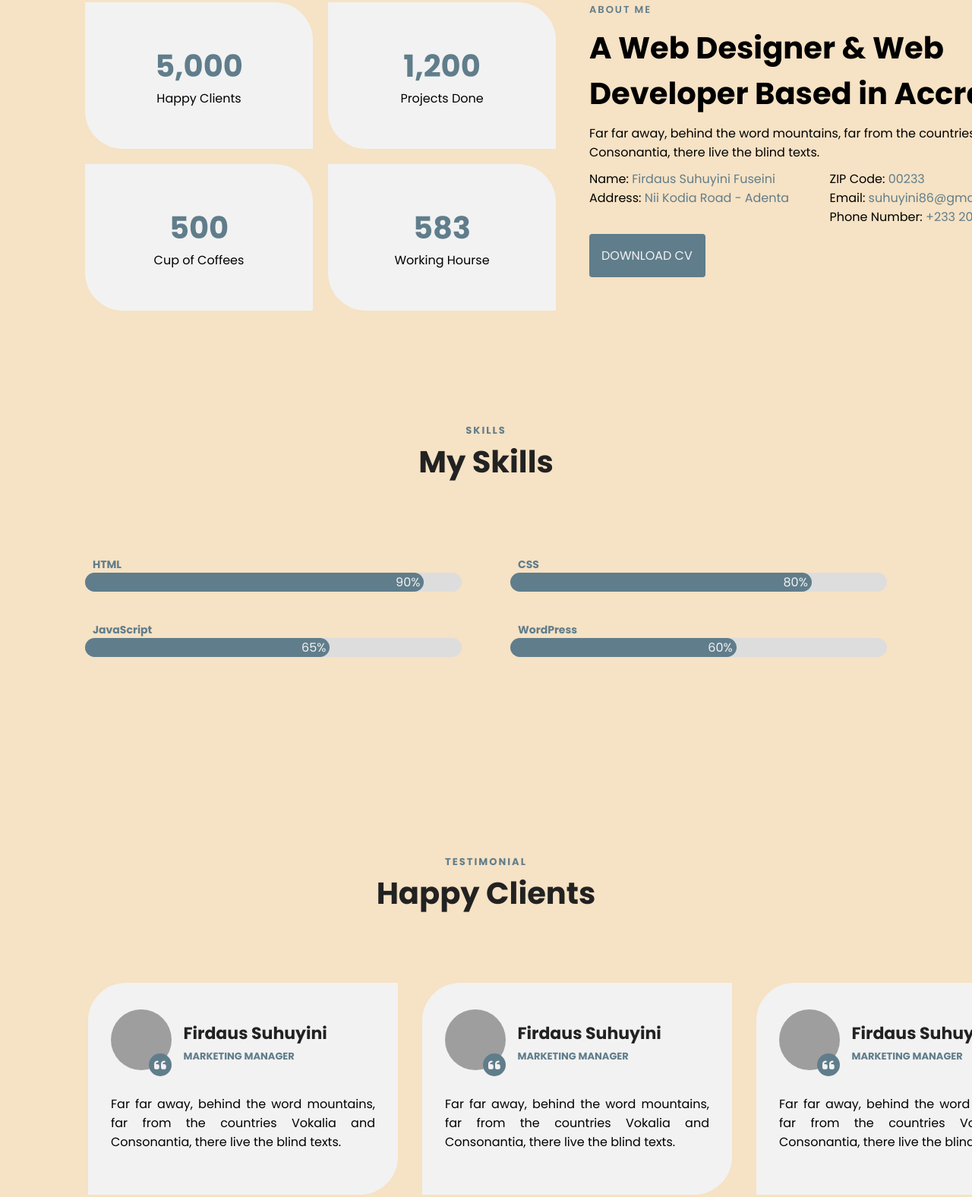
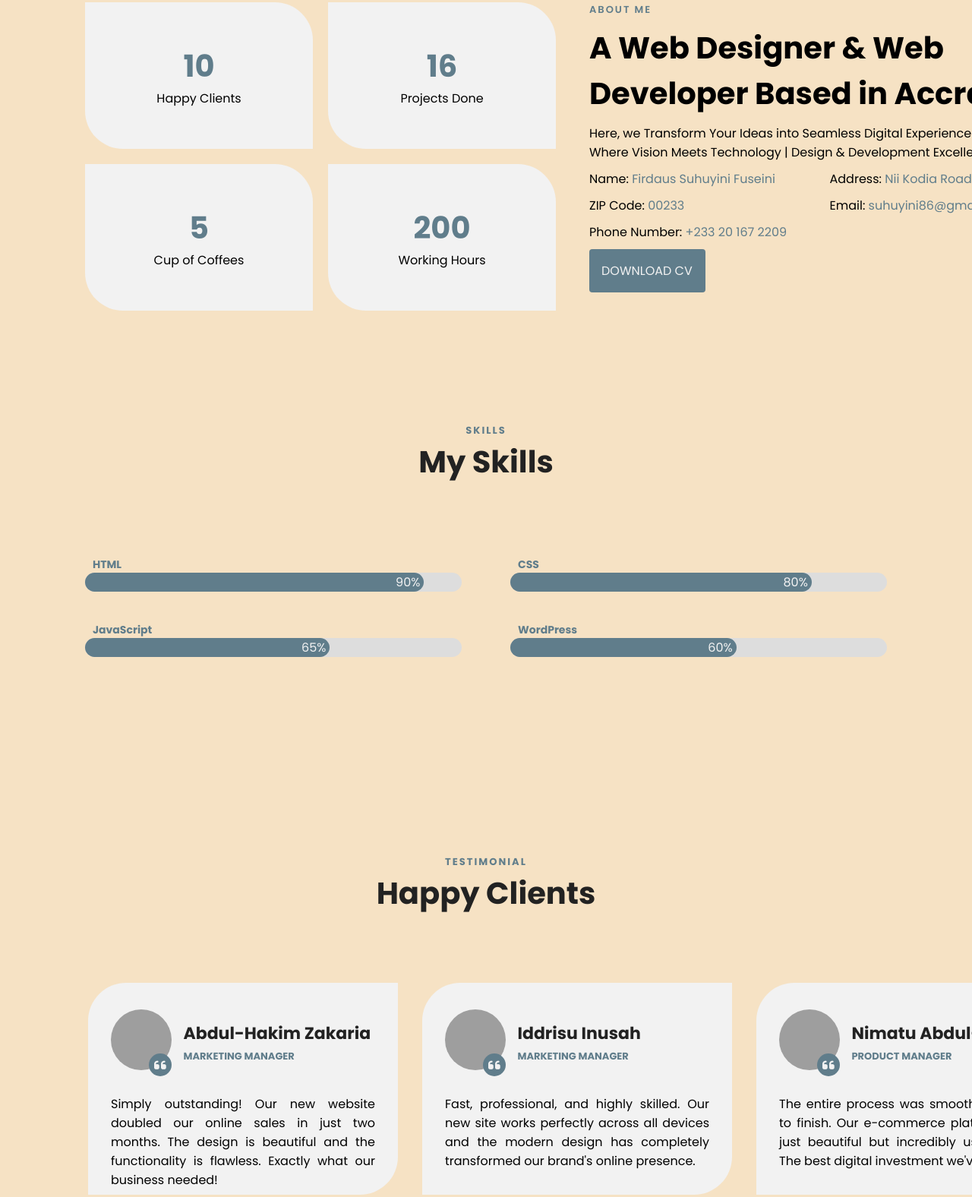
Before and after one commit to fsfuseini/my-portfolio, a plain HTML site: page pages/about.html in a window 1280 px wide. Shown: the part 306-1882 px from the top of the page at 76% size. Drawn offline with Linux system fonts and the light colour scheme; grey boxes are pictures that could not be loaded.

Commit message:
Revert "cleaned code"
This reverts commit 4ac4245d4a8b851ce79ba0a2a4046ff3e138ee1f.

```diff
--- a/assets/css/about.css
+++ b/assets/css/about.css
@@ -236,11 +236,13 @@ justify-content: center; */
   border-radius: 50px 0;
   width: 410px;
   height: 279px;
-   text-align: justify;
   /* justify-content: center;
   align-items: center; */
 }
 
+.testimonial-card p{
+  text-align: justify;
+}
 
 .happy-client {
   display: flex;
--- a/pages/about.html
+++ b/pages/about.html
@@ -20,15 +20,15 @@
       <a href="./services.html">Services</a>
       <a href="./experiences.html">Experiences</a>
       <a href="./works.html">Work</a>
-      <a href="./blog.html">Blog</a>
+      <!-- <a href="./blog.html">Blog</a> -->
       <a href="./contact.html">Contact</a>
     </div>
   </nav>
 
   <div id="top">
     <p>
-      <a href="../index.html">HOME ></a>
-      <span>ABOUT US ></span>
+      <a href="../index.html">HOME></a>
+      <span>ABOUT US></span>
     </p>
     <h1>About Us</h1>
   </div>
@@ -36,39 +36,38 @@
   <section id="clients">
     <div id="client-cat">
       <div class="client-cat-card">
-        <h1>5,000</h1>
+        <h1>10</h1>
         <span>Happy Clients</span>
       </div>
       <div class="client-cat-card">
-        <h1>1,200</h1>
+        <h1>16</h1>
         <span>Projects Done</span>
       </div>
       <div class="client-cat-card">
-        <h1>500</h1>
+        <h1>5</h1>
         <span>Cup of Coffees</span>
       </div>
       <div class="client-cat-card">
-        <h1>583</h1>
-        <span>Working Hourse</span>
+        <h1>200</h1>
+        <span>Working Hours</span>
       </div>
     </div>
     <div id="about-me">
       <span id="me">ABOUT ME</span>
       <h2>A Web Designer & Web Developer Based in Accra</h2>
       <p>
-        Far far away, behind the word mountains, far from the countries
-        Vokalia and Consonantia, there live the blind texts.
+        Here, we Transform Your Ideas into Seamless Digital Experiences. <br>Where Vision Meets Technology | Design & Development Excellence...
       </p>
       <div id="details">
-        <div class="detail-index">
         <p>
           <span>Name: </span><span class="pri-color">Firdaus Suhuyini Fuseini</span>
         </p>
-
-          <p><span>Address: </span><span class="pri-color">Nii Kodia Road - Adenta</span></p>
-        </div>
-        <div class="detail-index">
-          <p><span>ZIP Code: </span><span class="pri-color">00233</span></p>
+        <p>
+          <span>Address: </span><span class="pri-color">Nii Kodia Road - Adenta</span>
+        </p>
+        <p>
+          <span>ZIP Code: </span><span class="pri-color">00233</span>
+        </p>
         <p>
           <span>Email: </span><span class="pri-color">suhuyini86@gmail.com</span>
         </p>
@@ -76,8 +75,7 @@
           <span>Phone Number: </span><span class="pri-color">+233 20 167 2209</span>
         </p>
       </div>
-      </div>
-      <a href="../assets/files/fsfuseini.pdf" download="fsfuseini.pdf" id="clients-btn">DOWNLOAD CV</a>
+      <a href="../assets/files/fsfuseini.pdf" download="fsfuseini.pdf"id="clients-btn">DOWNLOAD CV</a>
     </div>
   </section>
 
@@ -128,13 +126,12 @@
             <i class="fas">&#xf10d;</i>
           </div>
           <div class="client-info">
-            <h5>Firdaus Suhuyini</h5>
+            <h5>Abdul-Hakim Zakaria</h5>
             <span>Marketing Manager</span>
           </div>
         </div>
         <p>
-          Far far away, behind the word mountains, far from the countries
-          Vokalia and Consonantia, there live the blind texts.
+          Simply outstanding! Our new website doubled our online sales in just two months. The design is beautiful and the functionality is flawless. Exactly what our business needed!
         </p>
       </div>
       <div class="testimonial-card">
@@ -144,13 +141,12 @@
             <i class="fas">&#xf10d;</i>
           </div>
           <div class="client-info">
-            <h5>Firdaus Suhuyini</h5>
+            <h5>Iddrisu Inusah</h5>
             <span>Marketing Manager</span>
           </div>
         </div>
         <p>
-          Far far away, behind the word mountains, far from the countries
-          Vokalia and Consonantia, there live the blind texts.
+          Fast, professional, and highly skilled. Our new site works perfectly across all devices and the modern design has completely transformed our brand's online presence.
         </p>
       </div>
       <div class="testimonial-card">
@@ -160,13 +156,12 @@
             <i class="fas">&#xf10d;</i>
           </div>
           <div class="client-info">
-            <h5>Firdaus Suhuyini</h5>
-            <span>Marketing Manager</span>
+            <h5>Nimatu Abdul-Razak</h5>
+            <span>Product Manager</span>
           </div>
         </div>
         <p>
-          Far far away, behind the word mountains, far from the countries
-          Vokalia and Consonantia, there live the blind texts.
+          The entire process was smooth from start to finish. Our e-commerce platform is not just beautiful but incredibly user-friendly. The best digital investment we've made!
         </p>
       </div>
     </div>
@@ -175,8 +170,7 @@
 
 <footer>
   <p>
-    Copyright ©2024 All rights reserved | This template is made with by
-    Firdaus S. Fuseini
+    Copyright ©2024 All rights reserved || This portfolio is made with by <a href="./index.html">Firdaus S. Fuseini</a>
   </p>
 </footer>
 
```
Lines whose indentation alone changed are shown as unchanged.
